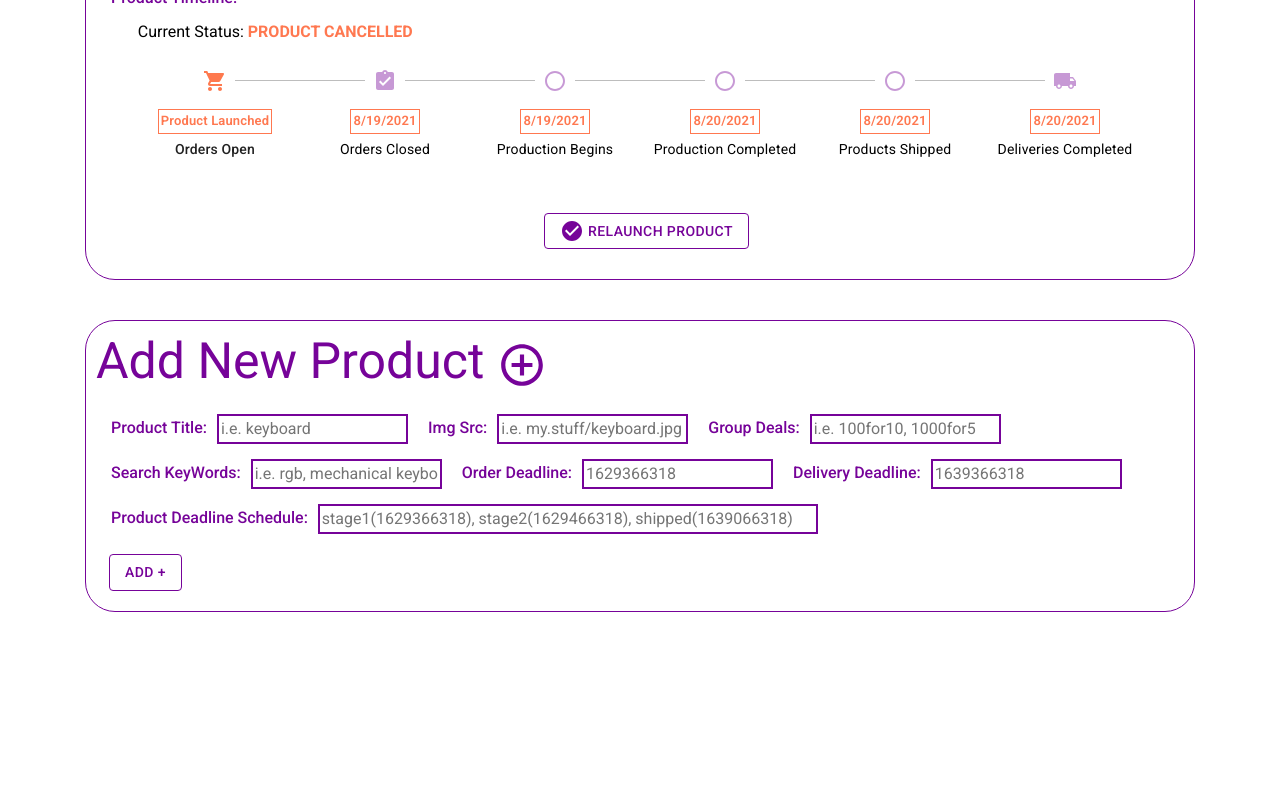
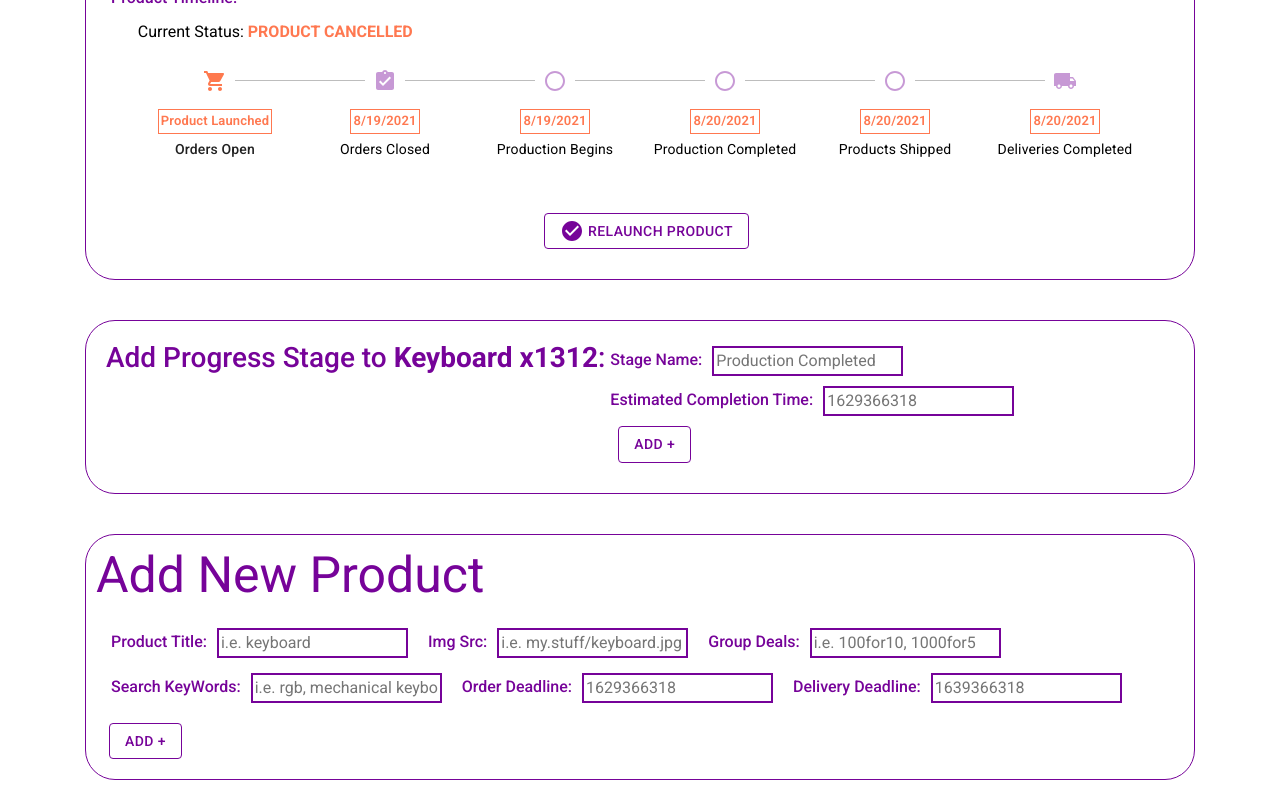
Before and after one commit to tzw0/ee4032_teletubbies, a React (Create React App) app: page /store in a window 1280 px wide. Shown: the part 872-1672 px from the top of the page. Before the commit the page ends 1504 px from the top, so only its background shows below. Built offline with nearby package versions, Linux system fonts and the light colour scheme.

Commit message:
add progress stage form

```diff
--- a/src/components/sell/Sell.jsx
+++ b/src/components/sell/Sell.jsx
@@ -1,7 +1,7 @@
 import './sell.scss'
 import { ProductCard } from '../home/Home'
 import { Button } from '@material-ui/core'
-import AddCircleOutlineIcon from '@material-ui/icons/AddCircleOutline';
+// import AddCircleOutlineIcon from '@material-ui/icons/AddCircleOutline';
 import LocalMallIcon from '@material-ui/icons/LocalMall';
 import Autocomplete from '@material-ui/lab/Autocomplete';
 import TextField from '@material-ui/core/TextField';
@@ -234,7 +234,28 @@ export default function Sell() {
             </div>
 
             <div className="section-wrapper">
-                <h1>Add New Product <AddCircleOutlineIcon fontSize="inherit" /></h1>
+                <div className="field-container">
+                    <h3>Add Progress Stage to <strong>{selectedProduct.product_name}</strong>:</h3>
+                    <form action="" onSubmit="">
+                        <div className="field">
+                            <h3>Stage Name:</h3>
+                            <input className="input-field" name="progress_state" required input="text" placeholder="Production Completed" />
+                        </div>
+                        <div className="field">
+                            <h3>Estimated Completion Time:</h3>
+                            <input className="input-field" name="estimated_timestamp" input="text" placeholder="1629366318" />
+                        </div>
+                        <Button className="btn" color="inherit" variant="outlined" >Add +</Button>
+                    </form>
+                </div>
+            </div>
+
+
+
+            <div className="section-wrapper">
+                <h1>Add New Product
+                    {/* <AddCircleOutlineIcon fontSize="inherit" /> */}
+                </h1>
                 <form action="" onSubmit="">
                     <div className="field-container">
 
@@ -262,10 +283,6 @@ export default function Sell() {
                         <div className="field">
                             <h3>Delivery Deadline:</h3>
                             <input className="input-field" name="delivery" placeholder="1639366318" required input="text" />
-                        </div>
-                        <div className="field">
-                            <h3>Product Deadline Schedule:</h3>
-                            <input className="input-field" name="delivery" placeholder="stage1(1629366318), stage2(1629466318), shipped(1639066318)" required input="text" style={{ width: 500 }} />
                         </div>
                     </div>
                     <Button className="btn" color="inherit" variant="outlined" >Add +</Button>
```
